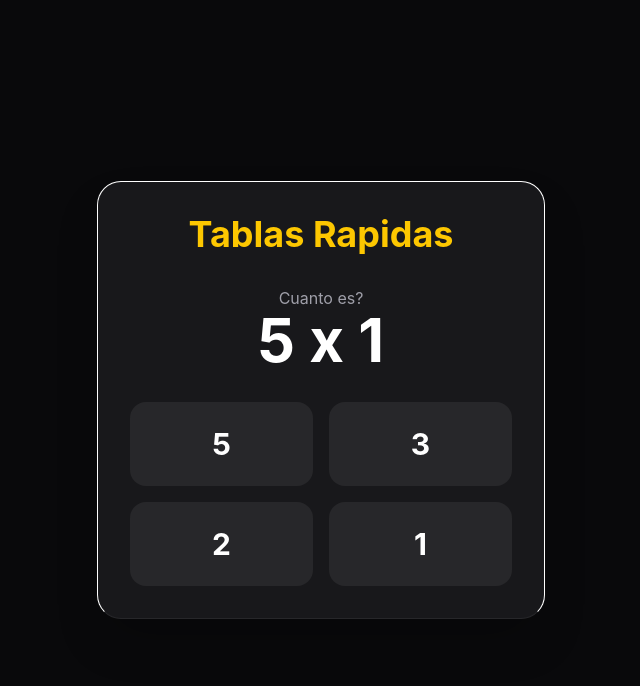
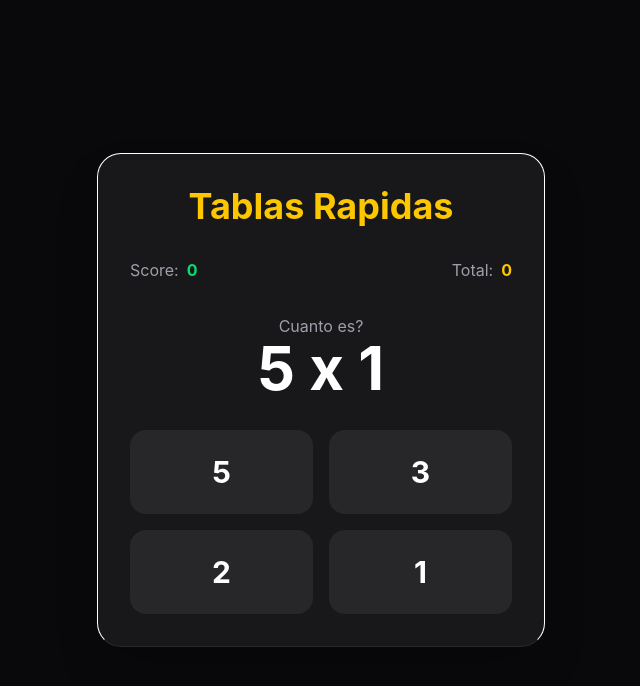
Before and after one commit to JorgeLTC/react-multiply, a React (Vite) app: page / in a window 1280 px wide. Shown: the top 686 px of the page, without its empty margins (319-959 px from the left). Built offline with nearby package versions, Linux system fonts and the light colour scheme.

Commit message:
Create game state
UI feedback
State driven visuals
asynchronous flow
controlled interaction locking

```diff
--- a/src/App.tsx
+++ b/src/App.tsx
@@ -60,6 +60,12 @@ function generateOptions(correct: number): number[] {
   * This is the entire game screen.
 */
 export default function App() {
+
+    const [score, setScore] = useState<number>(0);
+
+    const [total, setTotal] = useState<number>(0);
+
+    const [selectedAnswer, setSelectedAnswer] = useState<number | null>(null);
     /*
         * React state that stores the CURRENT question.
 
@@ -92,14 +98,35 @@ export default function App() {
     }
     // * Runs when player clicks an answer button.
     function handleAnswer(option: number) {
-        // * Check if selected answer is correct
+        // * Prevent multiple clicks
+        if (selectedAnswer != null) return;
+
+        // * Store selected answer
+        setSelectedAnswer(option);
+
+        // * Imcrease total questions answered
+        setTotal((prev) => prev + 1);
+
+        // * Correct answer
         if (option === question.answer) {
-            alert("Correct!");
-        } else {
-            alert(`Wrong! The answer was ${question.answer}`);
+            setScore((prev) => prev + 1);
         }
-        // * Load next question afterward
-        nextQuestion();
+
+        // * Wait a little before next question
+        setTimeout(() => {
+            const q = generateQuestion();
+
+            setQuestion(q);
+
+            setOptions(generateOptions(q.answer));
+
+            /*
+               * Reset selected answer
+               * for next round
+           */
+            setSelectedAnswer(null);
+
+        }, 700);
     }
     /*
         * JSX UI returned by the component.
@@ -118,6 +145,23 @@ export default function App() {
                 <h1 className='text-4xl font-bold text-yellow-400 text-center mb-8'>
                     Tablas Rapidas
                 </h1>
+
+                {/* Game score*/}
+                <div className='flex justify-between items-center mb-8'>
+                    <div className='text-zinc-400'>
+                        Score:
+                        <span className='text-green-400 font-bold ml-2'>
+                            {score}
+                        </span>
+                    </div>
+
+                    <div className='text-zinc-400'>
+                        Total:
+                        <span className='text-yellow-400 font-bold ml-2'>
+                            {total}
+                        </span>
+                    </div>
+                </div>
 
                 {/* Question section */}
                 <div className='text-center mb-8'>
@@ -140,22 +184,40 @@ export default function App() {
                     {options.map((option) => (
                         <button
                             /*
-                                React needs a unique key
-                                when rendering lists
+                                * React needs a unique key
+                                * when rendering lists
                             */
                             key={option}
 
                             /*
-                                When clicked,
-                                send selected option
-                                into handleAnswer()
+                                * When clicked,
+                                * send selected option
+                                * into handleAnswer()
                             */
                             onClick={() => handleAnswer(option)}
 
                             /*
-                                Tailwind styling classes
+                                * Tailwind styling classes
                             */
-                            className='bg-zinc-800 hover:bg-yellow-400 hover:text-black transition rounded-2xl py-6 text-3xl font-bold'
+                            className={`
+                                rounded-2xl
+                                py-6
+                                text-3xl
+                                font-bold
+                                transition
+
+                                ${
+                                    // * Conditional UI rendering
+                                    selectedAnswer === null
+                                        ? "bg-zinc-800 hover:bg-yellow-400 hover:text-black"
+                                        : option === question.answer
+                                        ? "bg-green-500 text-white"
+                                        : option === selectedAnswer
+                                        ? "bg-red-500 text-white"
+                                        : "bg-zinc-800 opacity-50"
+                                }
+
+                            `}
                         >
                             {/* Button text */}
                             {option}
```
